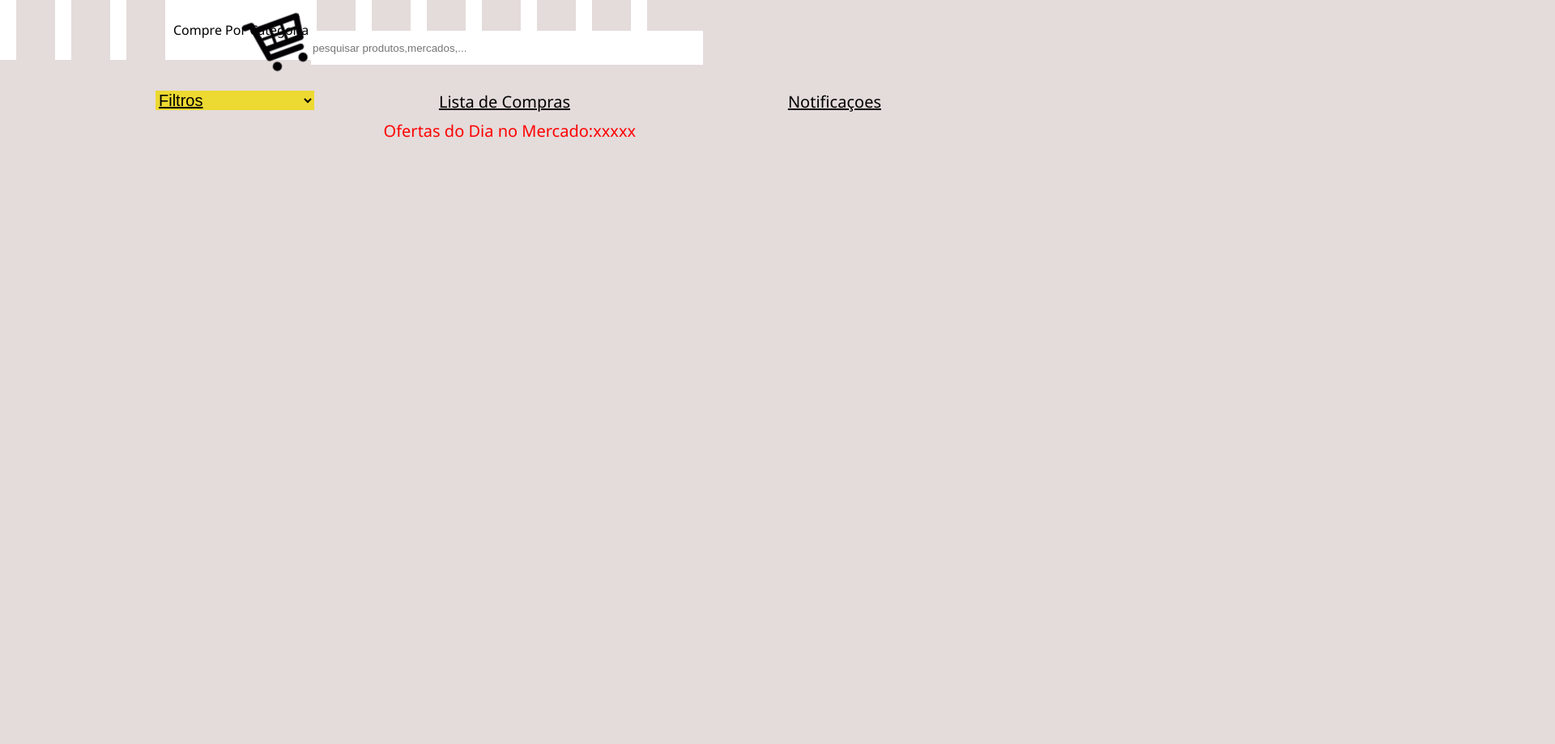
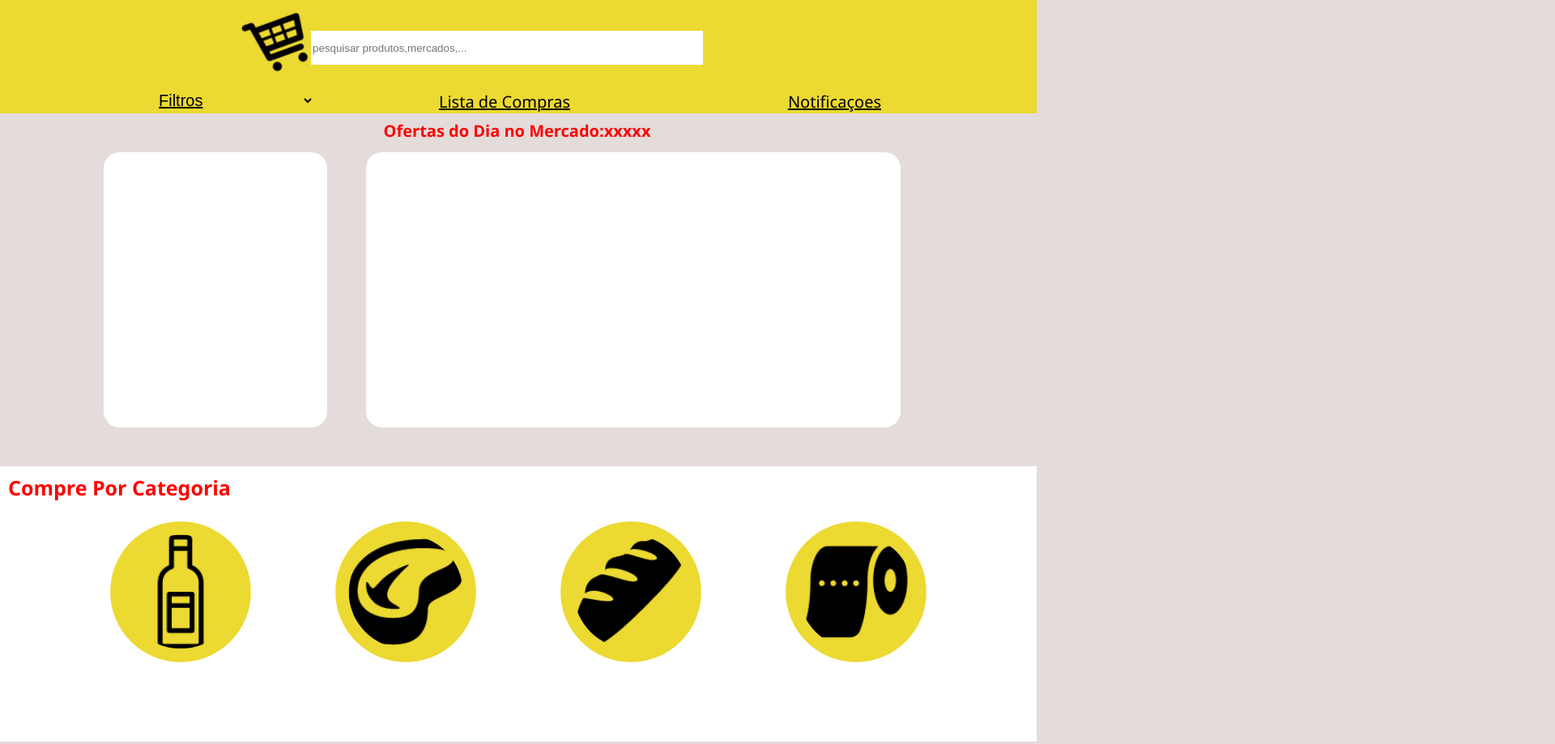
Before and after one commit to ICEI-PUC-Minas-PMV-ADS/pmv-ads-2024-1-e1-proj-web-t7-projeto-supermercado, a plain HTML site: page codigo-fonte/tela inicial/tela-ofc.html in a window 1280 px wide. Shown: the top 919 px of the page at 81% size, 1920 px wide, since content can reach past the window. Before the commit the page ends 800 px from the top, so only its background shows below. Drawn offline with Linux system fonts and the light colour scheme.

Commit message:
Update tela-ofc.html

```diff
--- a/codigo-fonte/tela inicial/tela-ofc.html
+++ b/codigo-fonte/tela inicial/tela-ofc.html
@@ -10,7 +10,6 @@
     <title>SmartSpend-inicio</title>
 </head>
 <body>
-
     <div class="barradepesquisa">
         <form action="../gestao-fertas/gestao-ofertas.html">
         <input type="text" name="busca" placeholder="pesquisar produtos,mercados,..." id="busca"></form>
@@ -30,31 +29,35 @@
     </div>
 
     <div class="conteiner" id="template-areas">
-          <div id="header"></div>
-          <div id="sidebar"></div>
-          <div id="content"></div>
-          <div id="footer"><p>Compre Por Categoria</p></div>
-          <div id="block1"></div>
-          <div id="block2"></div>
-          <div id="block3"></div>
-          <div id="block4"></div>
-          <div id="block5"></div>
-          <div id="block6"></div>
+          <div id="topo"></div>
+          <div id="bloco1"></div>
+          <div id="bloco2"></div>
+          <div id="barra"><p><strong>Compre Por Categoria</strong></p></div>
+          <div id="bloco3"></div>
+          <div id="bloco4"></div>
+          <div id="bloco5"></div>
+          <div id="bloco6"></div>
+          <div id="bloco7"></div>
+          <div id="bloco8"></div>
     </div>
 
-    <p id="texto">Ofertas do Dia no Mercado:xxxxx</p>
+    <p id="texto"><strong>Ofertas do Dia no Mercado:xxxxx</strong></p>
 
    <div class="categorias" id="itens">
         <img id="garrafa" src="imgs/icone-garrafa.png" alt="garrafa">
         <img id="carne" src="imgs/icone-carne.png" alt="icone-carne">
         <img id="pao"  src="imgs/icone-pao.png" alt="icone-pao">
         <img id="papel" src="imgs/icone-papel.png" alt="icone-papel">
-        <div class="titulos">
+        <!--<div class="titulos">
             <p id="bebidas"><strong>Bebidas</strong></p>
             <p id="açougue"><strong>Açougue</strong></p>
             <p id="padaria"><strong>Padaria</strong></p>
             <p id="higiene"><strong>Higiene</strong></p>
-        </div>
+        </div>-->
     </div>
+
+    <footer id="rodape">
+        <p>&copy; 2024 - Todos os direitos reservados</p>
+    </footer>
 </body>
 </html>
```
